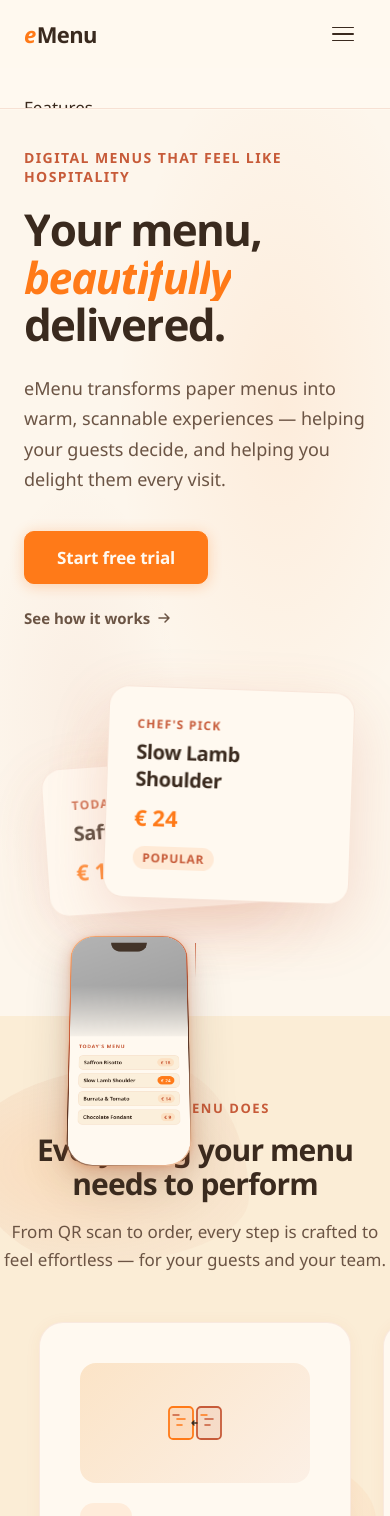
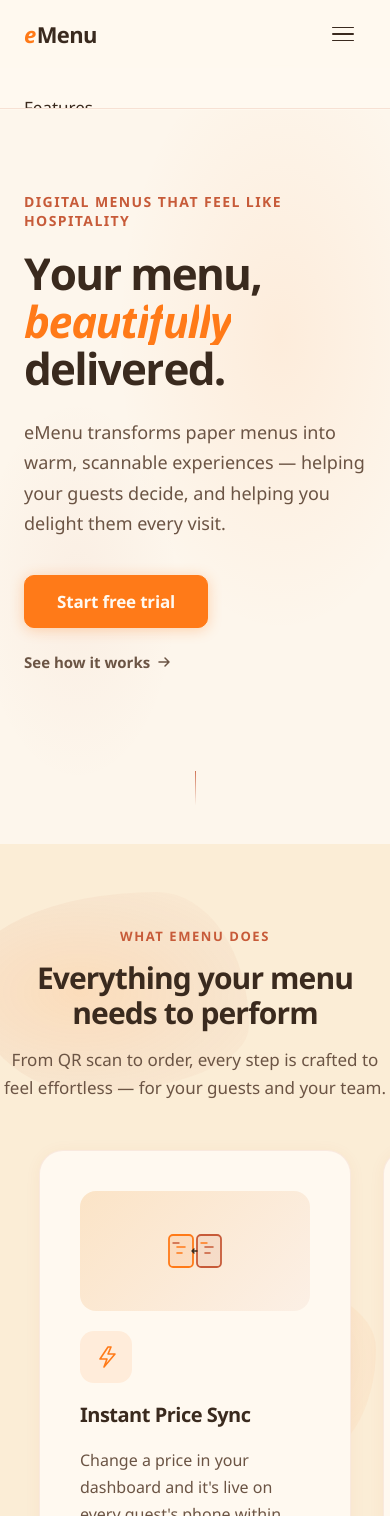
Before and after one commit to kamron7/EMENU, a Nuxt app: page / in a window 390 px wide. Shown: the top 1516 px of the page. Built offline with nearby package versions, Linux system fonts and the light colour scheme; grey boxes are pictures that could not be loaded.

Commit message:
feat: add three dep, WebGL check, fixed phone canvas; remove v1 hero phone visuals

```diff
--- /dev/null
+++ b/composables/useWebGLSupport.ts
@@ -0,0 +1,12 @@
+export function useWebGLSupport(): boolean {
+  if (!import.meta.client) return false
+  try {
+    const canvas = document.createElement('canvas')
+    return !!(
+      window.WebGLRenderingContext &&
+      (canvas.getContext('webgl2') || canvas.getContext('webgl'))
+    )
+  } catch {
+    return false
+  }
+}
--- a/nuxt.config.ts
+++ b/nuxt.config.ts
@@ -6,7 +6,7 @@
   compatibilityDate: '2025-01-01',
   devtools: { enabled: true },
   css: ['~/assets/css/tokens.css'],
-  build: { transpile: ['gsap'] },
+  build: { transpile: ['gsap', 'three'] },
   vite: {
     resolve: {
       alias: {
--- a/package.json
+++ b/package.json
@@ -8,7 +8,11 @@
     "generate": "nuxt generate",
     "preview": "nuxt preview"
   },
+  "dependencies": {
+    "three": "^0.169.0"
+  },
   "devDependencies": {
+    "@types/three": "^0.169.0",
     "nuxt": "^3.13.0",
     "vue": "^3.4.0"
   }
--- a/pages/index.vue
+++ b/pages/index.vue
@@ -1,5 +1,6 @@
 <template>
   <div ref="root" class="page-root">
+    <canvas ref="stageCanvas" class="phone-stage" aria-hidden="true"></canvas>
 
     <!-- ═══════════════════════════════════════════════
          HEADER — fixed, warm-glass, terracotta underline
@@ -79,67 +80,8 @@
           </div>
         </div>
 
-        <div class="hero__visual" aria-hidden="true">
-          <!-- floating menu cards (keep for ambient depth) -->
-          <div class="hero__card hero__card--back">
-            <div class="hero__card-inner">
-              <div class="hero__card-label">Today's special</div>
-              <div class="hero__card-dish">Saffron Risotto</div>
-              <div class="hero__card-price">€ 18</div>
-            </div>
-          </div>
-          <div class="hero__card hero__card--front">
-            <div class="hero__card-inner">
-              <div class="hero__card-label">Chef's pick</div>
-              <div class="hero__card-dish">Slow Lamb Shoulder</div>
-              <div class="hero__card-price">€ 24</div>
-              <div class="hero__card-tag">Popular</div>
-            </div>
-          </div>
-          <div class="hero__glow" aria-hidden="true" />
-
-          <!-- CSS phone mockup -->
-          <div class="hero__phone-wrap">
-            <div class="hero__phone">
-              <div class="hero__phone-notch"></div>
-              <div class="hero__phone-screen">
-                <!-- food hero image -->
-                <div class="hero__phone-img-wrap">
-                  <!-- swap Unsplash URL below for your food photo -->
-                  <img
-                    src="https://images.unsplash.com/photo-1504674900247-0877df9cc836?w=600&q=80"
-                    alt=""
-                    class="hero__phone-img"
-                    loading="lazy"
-                    width="300"
-                    height="200"
-                  />
-                  <div class="hero__phone-img-overlay"></div>
-                </div>
-                <!-- menu UI rows -->
-                <div class="hero__phone-menu">
-                  <p class="hero__phone-menu-label">Today's menu</p>
-                  <div class="hero__phone-row">
-                    <span class="hero__phone-dish">Saffron Risotto</span>
-                    <span class="hero__phone-chip">€ 18</span>
-                  </div>
-                  <div class="hero__phone-row">
-                    <span class="hero__phone-dish">Slow Lamb Shoulder</span>
-                    <span class="hero__phone-chip hero__phone-chip--accent">€ 24</span>
-                  </div>
-                  <div class="hero__phone-row">
-                    <span class="hero__phone-dish">Burrata &amp; Tomato</span>
-                    <span class="hero__phone-chip">€ 14</span>
-                  </div>
-                  <div class="hero__phone-row">
-                    <span class="hero__phone-dish">Chocolate Fondant</span>
-                    <span class="hero__phone-chip">€ 9</span>
-                  </div>
-                </div>
-              </div>
-            </div>
-          </div>
-        </div>
+        <!-- hero right column: empty grid slot — 3D phone canvas occupies this visually via .phone-stage -->
+        <div class="hero__visual-slot" aria-hidden="true"></div>
       </div>
 
       <div class="hero__scroll-hint" aria-hidden="true">
@@ -577,6 +519,7 @@
 import { computed, onMounted, onUnmounted, ref, watch } from 'vue'
 
 const root = ref<HTMLElement | null>(null)
+const stageCanvas = ref<HTMLCanvasElement | null>(null)
 const isScrolled = ref(false)
 const mobileOpen = ref(false)
 const burgerBtn = ref<HTMLButtonElement | null>(null)
@@ -655,29 +598,6 @@
             delay: 0.1,
           }
         )
-
-        // ── 3D phone scroll-expand (scrub) ────────────────────────
-        gsap.fromTo(
-          '.hero__phone',
-          { scale: 0.6, rotateX: 18, y: 60, transformPerspective: 900 },
-          {
-            scale: 1,
-            rotateX: 0,
-            y: 0,
-            ease: 'none',
-            scrollTrigger: {
-              trigger: '.hero',
-              start: 'top top',
-              end: '+=80%',
-              scrub: 1.2,
-              pin: '.hero__phone-wrap',
-              pinSpacing: false,
-            },
-          }
-        )
-      } else {
-        // reduced-motion: just show phone at final state immediately
-        gsap.set('.hero__phone', { scale: 1, rotateX: 0, y: 0 })
       }
 
       // Single-source teardown: mm4.revert() (pushed to cleanup) calls this
@@ -697,23 +617,6 @@
     (ctx) => {
       const { reduceMotion } = ctx.conditions as { motion: boolean; reduceMotion: boolean }
       if (reduceMotion) return
-
-      // ── Hero card parallax tease ──────────────────────────────────
-      gsap.to('.hero__card--front', {
-        y: -12,
-        duration: 2.6,
-        ease: 'sine.inOut',
-        repeat: -1,
-        yoyo: true,
-      })
-      gsap.to('.hero__card--back', {
-        y: 8,
-        duration: 3.2,
-        ease: 'sine.inOut',
-        repeat: -1,
-        yoyo: true,
-        delay: 0.4,
-      })
 
       // ── How steps: Task 3 batch REMOVED — Task 6 owns the how-section reveal ──
       // (SplitText word reveal + clip-path morph in mm6 below replaces this block)
@@ -968,6 +871,18 @@
   min-height: 100dvh;
   display: flex;
   flex-direction: column;
+}
+
+/* Fixed full-viewport canvas for the 3D phone journey (Tasks 2+).
+   z-index: 2 keeps it above section backgrounds but below text (z-index: 3).
+   pointer-events: none ensures no scroll/click interception. */
+.phone-stage {
+  position: fixed;
+  inset: 0;
+  width: 100vw;
+  height: 100vh;
+  pointer-events: none;
+  z-index: 2;
 }
 
 /* ───────────────────────────────────────────────────────────────
@@ -1317,7 +1232,12 @@
   }
 }
 
-/* Hero text */
+/* Hero text — z-index: 3 ensures it sits above the fixed .phone-stage canvas (z-index: 2) */
+.hero__text {
+  position: relative;
+  z-index: 3;
+}
+
 .hero__eyebrow {
   font-size: 0.875rem;
   font-weight: 600;
@@ -1380,96 +1300,9 @@
   transform: translateX(3px);
 }
 
-/* Hero visual: stacked menu cards */
-.hero__visual {
+/* Hero right column: empty grid slot for the future 3D phone canvas */
+.hero__visual-slot {
   position: relative;
-  height: 380px;
-  display: flex;
-  align-items: center;
-  justify-content: center;
-}
-
-@media (max-width: 900px) {
-  .hero__visual {
-    height: 260px;
-  }
-}
-
-.hero__glow {
-  position: absolute;
-  inset: 15%;
-  background: radial-gradient(ellipse, color-mix(in srgb, var(--accent-orange) 18%, transparent) 0%, transparent 70%);
-  filter: blur(32px);
-  pointer-events: none;
-}
-
-.hero__card {
-  position: absolute;
-  background: var(--bg-cream);
-  border-radius: 1.25rem;
-  box-shadow: var(--shadow-warm);
-  border: 1.5px solid color-mix(in srgb, var(--terracotta) 12%, transparent);
-  padding: 1.75rem;
-  will-change: transform;
-}
-
-.hero__card--back {
-  width: 68%;
-  bottom: 10%;
-  left: 6%;
-  transform: rotate(-4deg);
-  opacity: 0.8;
-  z-index: 1;
-}
-
-.hero__card--front {
-  width: 72%;
-  top: 8%;
-  right: 4%;
-  z-index: 2;
-  transform: rotate(2deg);
-}
-
-.hero__card-inner {
-  display: flex;
-  flex-direction: column;
-  gap: 0.375rem;
-}
-
-.hero__card-label {
-  font-size: 0.75rem;
-  font-weight: 700;
-  letter-spacing: 0.1em;
-  text-transform: uppercase;
-  color: var(--terracotta);
-}
-
-.hero__card-dish {
-  font-size: 1.25rem;
-  font-weight: 700;
-  letter-spacing: -0.02em;
-  color: var(--brown-deep);
-}
-
-.hero__card-price {
-  font-size: 1.375rem;
-  font-weight: 700;
-  color: var(--accent-orange);
-  margin-block-start: 0.25rem;
-}
-
-.hero__card-tag {
-  display: inline-block;
-  margin-block-start: 0.5rem;
-  padding: 0.2rem 0.6rem;
-  background: color-mix(in srgb, var(--accent-orange) 12%, transparent);
-  color: var(--terracotta);
-  font-size: 0.75rem;
-  font-weight: 700;
-  letter-spacing: 0.06em;
-  text-transform: uppercase;
-  border-radius: 2rem;
-  align-self: flex-start;
 }
 
 /* Scroll hint */
@@ -2559,173 +2392,6 @@
   }
 }
 
-/* ───────────────────────────────────────────────────────────────
-   HERO — PHONE MOCKUP
-   ─────────────────────────────────────────────────────────────── */
-
-/* Wrap: pinned by ScrollTrigger; sits inside .hero__visual */
-.hero__phone-wrap {
-  position: absolute;
-  inset: 0;
-  display: flex;
-  align-items: center;
-  justify-content: center;
-  pointer-events: none;
-  z-index: 3;
-}
-
-/* The phone frame shell — gradient border via padding + background-clip */
-.hero__phone {
-  position: relative;
-  width: 210px;
-  height: 430px;
-  border-radius: 2.75rem;
-  /* Glistening gradient border: warm gold → terracotta → ivory sheen */
-  background:
-    linear-gradient(
-      145deg,
-      color-mix(in srgb, var(--accent-orange) 60%, var(--bg-cream)) 0%,
-      var(--terracotta) 35%,
-      color-mix(in srgb, var(--brown-deep) 80%, var(--terracotta)) 60%,
-      color-mix(in srgb, var(--accent-orange) 40%, white) 100% /* intentional: specular white, no token */
-    );
-  padding: 2px; /* border thickness */
-  box-shadow:
-    0 8px 32px color-mix(in srgb, var(--terracotta) 28%, transparent),
-    0 32px 80px color-mix(in srgb, var(--brown-deep) 18%, transparent),
-    0 2px 8px  color-mix(in srgb, var(--accent-orange) 20%, transparent),
-    inset 0 1px 0 color-mix(in srgb, #fff 30%, transparent);
-  will-change: transform;
-  transform-origin: center bottom;
-  /* glossy specular sheen overlay */
-  isolation: isolate;
-}
-
-/* Top specular gloss reflection */
-.hero__phone::before {
-  content: '';
-  position: absolute;
-  inset: 2px;
-  border-radius: calc(2.75rem - 2px);
-  background: linear-gradient(
-    160deg,
-    color-mix(in srgb, #fff 22%, transparent) 0%,
-    transparent 42%
-  );
-  pointer-events: none;
-  z-index: 2;
-}
-
-/* Notch */
-.hero__phone-notch {
-  position: absolute;
-  top: 14px;
-  left: 50%;
-  transform: translateX(-50%);
-  width: 64px;
-  height: 18px;
-  background: color-mix(in srgb, var(--brown-deep) 92%, transparent);
-  border-radius: 0 0 1rem 1rem;
-  z-index: 4;
-}
-
-/* Inner screen surface */
-.hero__phone-screen {
-  width: 100%;
-  height: 100%;
-  border-radius: calc(2.75rem - 2px);
-  background: var(--bg-cream);
-  overflow: hidden;
-  display: flex;
-  flex-direction: column;
-  position: relative;
-}
-
-/* Food hero image inside screen */
-.hero__phone-img-wrap {
-  position: relative;
-  width: 100%;
-  height: 195px;
-  flex-shrink: 0;
-  overflow: hidden;
-}
-
-.hero__phone-img {
-  width: 100%;
-  height: 100%;
-  object-fit: cover;
-  display: block;
-}
-
-/* Warm gradient fade at bottom of image into the menu list */
-.hero__phone-img-overlay {
-  position: absolute;
-  inset: 0;
-  background: linear-gradient(
-    to bottom,
-    transparent 50%,
-    color-mix(in srgb, var(--bg-cream) 90%, transparent) 100%
-  );
-}
-
-/* Menu list area */
-.hero__phone-menu {
-  flex: 1;
-  padding: 0.75rem 1rem 1rem;
-  display: flex;
-  flex-direction: column;
-  gap: 0.375rem;
-  overflow: hidden;
-}
-
-.hero__phone-menu-label {
-  font-size: 0.5625rem;
-  font-weight: 800;
-  letter-spacing: 0.12em;
-  text-transform: uppercase;
-  color: var(--terracotta);
-  margin-block-end: 0.25rem;
-}
-
-/* Each dish row: name on left, price chip on right */
-.hero__phone-row {
-  display: flex;
-  align-items: center;
-  justify-content: space-between;
-  gap: 0.25rem;
-  padding: 0.3125rem 0.5rem;
-  background: color-mix(in srgb, var(--bg-vanilla) 80%, transparent);
-  border-radius: 0.5rem;
-  border: 1px solid color-mix(in srgb, var(--terracotta) 8%, transparent);
-}
-
-.hero__phone-dish {
-  font-size: 0.5625rem;
-  font-weight: 600;
-  color: var(--brown-deep);
-  letter-spacing: -0.01em;
-  white-space: nowrap;
-  overflow: hidden;
-  text-overflow: ellipsis;
-}
-
-/* Price chip */
-.hero__phone-chip {
-  flex-shrink: 0;
-  font-size: 0.5rem;
-  font-weight: 700;
-  letter-spacing: 0.04em;
-  padding: 0.125rem 0.375rem;
-  border-radius: 2rem;
-  background: color-mix(in srgb, var(--accent-orange) 12%, transparent);
-  color: var(--terracotta);
-}
-
-.hero__phone-chip--accent {
-  background: var(--accent-orange);
-  color: var(--bg-cream);
-}
-
 /* SplitText mask: clip chars from below */
 .hero__headline-char {
   display: inline-block;
@@ -2739,12 +2405,6 @@
     animation: none;
     opacity: 0.5;
   }
-  .hero__card--front,
-  .hero__card--back {
-    /* GSAP float animations are guarded in script;
-       CSS transitions still use prefers-reduced-motion: reduce safeguard */
-    transition: none;
-  }
   .btn,
   .nav__link,
   .feature-card,
```
